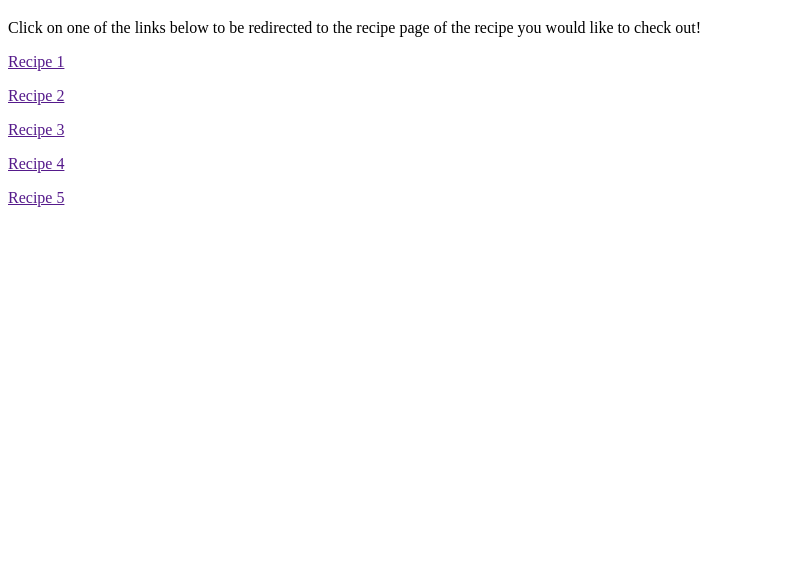
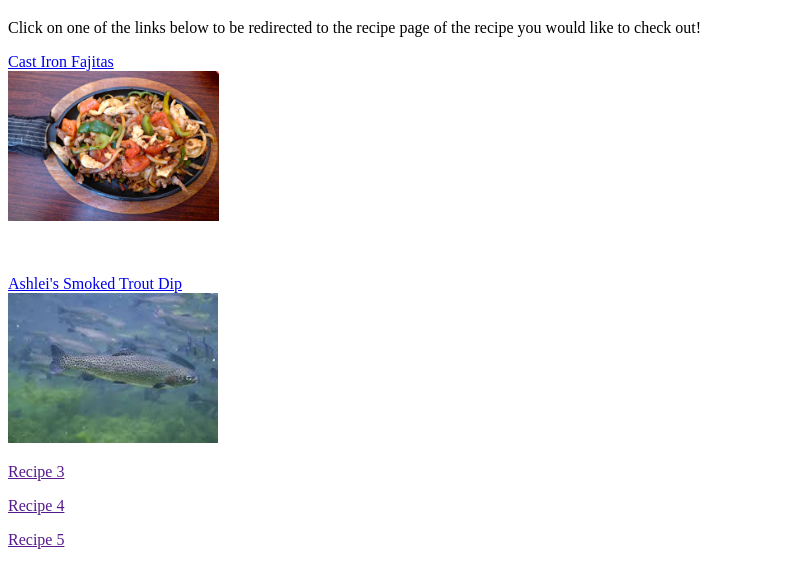
Before and after one commit to mechaneer31/odin-recipes, a plain HTML site: page index.html in a window 1280 px wide. Shown: the part 61-648 px from the top of the page, without its empty margins (0-796 px from the left). Drawn offline with Linux system fonts and the light colour scheme.

Commit message:
content: Updated content on homepage trout/fajita
Updated content on the home page for the trout and fajita recipes.

```diff
--- a/index.html
+++ b/index.html
@@ -11,24 +11,35 @@
     <p>Click on one of the links below to be redirected to the recipe page of the recipe you would like to check out!</p>
 
     <p>
-        <a href>Recipe 1</a>
-        <img>
+        <a href="./pages/cast-iron-fajitas.html" target="_blank" rel="noopener noreferrer">Cast Iron Fajitas</a>
+        </br>
+        <img src="./images/fajita.jpg" alt="fajita picture" height="150">
     </p>
 
+
+        <br/>
+
     <p>
-        <a href>Recipe 2</a>
-        <img>
+        <a href="./pages/smoked-trout-recipe.html" target="_blank" rel="noopener noreferrer">Ashlei's Smoked Trout Dip</a>
+        <br/>
+        <img src="./images/trout.jpeg" alt="trout picture" height="150">
     </p>
+
+
 
     <p>
         <a href>Recipe 3</a>
         <img>
     </p>
 
+
+
     <p>
         <a href>Recipe 4</a>
         <img>
     </p>
+
+
 
     <p>
         <a href>Recipe 5</a>
```
